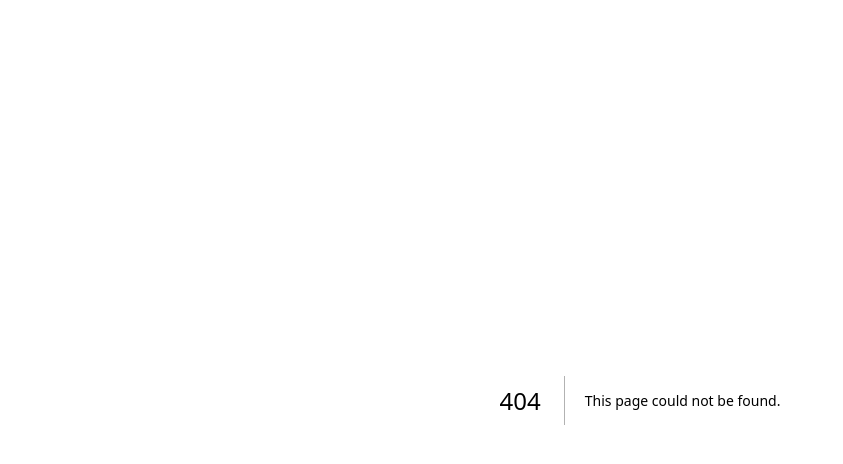
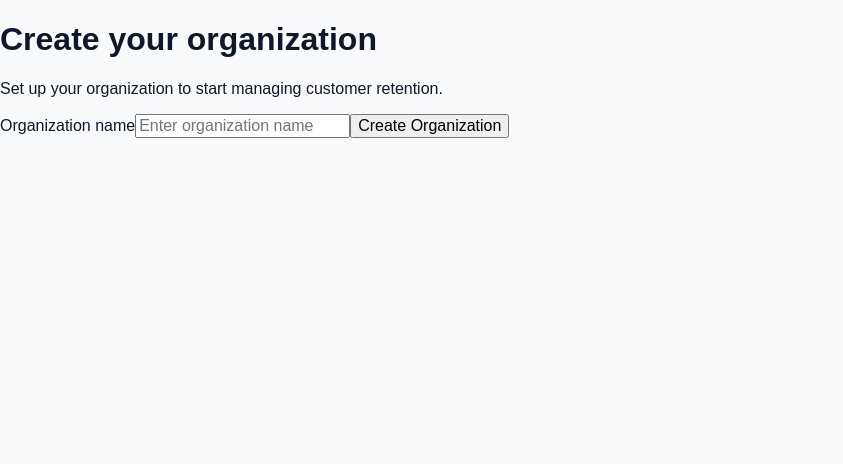
Before and after one commit to akshaybhardwaj411/ai-customer-retention-platform, a Next.js app in the folder frontend/: page /onboarding in a window 1280 px wide. Before the commit this address had no page. Shown: the top 464 px of the page, without its empty margins (0-843 px from the left). Built offline with nearby package versions, Linux system fonts and the light colour scheme.

Commit message:
Add onboarding page for organization creation
This component allows users to create an organization by entering a name and submitting a form.

```diff
--- /dev/null
+++ b/frontend/app/onboarding/page.tsx
@@ -0,0 +1,44 @@
+"use client";
+
+import { FormEvent, useState } from "react";
+
+export default function OnboardingPage() {
+  const [organizationName, setOrganizationName] = useState("");
+
+  function handleSubmit(event: FormEvent<HTMLFormElement>) {
+    event.preventDefault();
+
+    console.log("Organization:", organizationName);
+  }
+
+  return (
+    <main>
+      <h1>Create your organization</h1>
+
+      <p>
+        Set up your organization to start managing customer retention.
+      </p>
+
+      <form onSubmit={handleSubmit}>
+        <label htmlFor="organizationName">
+          Organization name
+        </label>
+
+        <input
+          id="organizationName"
+          type="text"
+          placeholder="Enter organization name"
+          value={organizationName}
+          onChange={(event) =>
+            setOrganizationName(event.target.value)
+          }
+          required
+        />
+
+        <button type="submit">
+          Create Organization
+        </button>
+      </form>
+    </main>
+  );
+}
```
